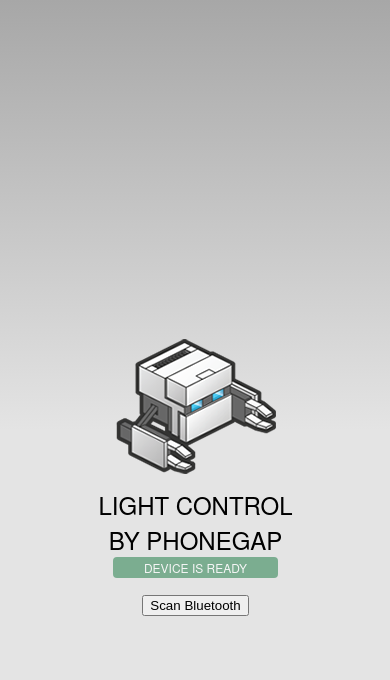
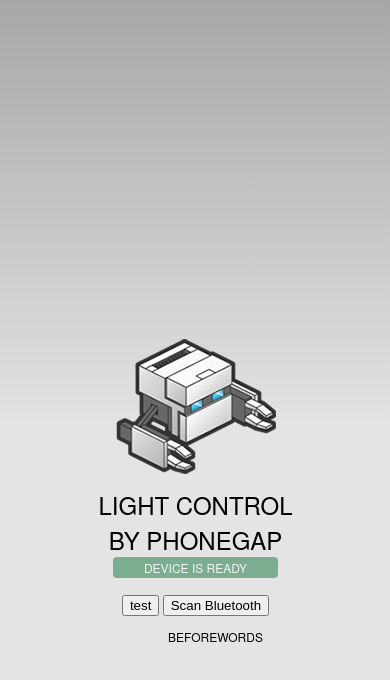
Before and after one commit to romanlutai/light-control, a plain HTML site: page www/index.html in a window 390 px wide. Both pictures are taken after a click on the button "Scan Bluetooth". Drawn offline with Linux system fonts and the light colour scheme; some packages are replaced by stand-ins of ours.

Commit message:
stepback to check the performance of the BluetoothSerial module
simpler script is written to check if it works on Android OS.
- Button "test" added to see if js works ar all. It returns ms and writes on page. Works both on Windows and Android OS
- Button "scan" now only checks if Bluetooth is truned on on the device and writes the result to the apge.
Works on Windows OS, freezes on Android OS.

```diff
--- a/www/index.html
+++ b/www/index.html
@@ -50,7 +50,8 @@
             <p class="event received">Device is Ready</p>
         </div>
         </br>
-        <button onclick="bt.scan()">Scan Bluetooth</button>
+        <button onclick="test()">test</button>
+        <button onclick="bt.check()">Scan Bluetooth</button>
         <div id="scan_bt_res">
             <ul id="bt_list">
             </ul>
--- a/www/js/bt.js
+++ b/www/js/bt.js
@@ -1,9 +1,20 @@
-// const device = require('device');
-// const bluetoothSerial = require('bluetoothSerial');
-
-//var btList = null;
-
+var btListHTML = document.getElementById('bt_list');
 var bt = {
+  check: function() {
+    btListHTML.innerHTML = ' beforewords ';
+    bluetoothSerial.isEnabled(
+//      var btListHTML = document.getElementById('bt_list');
+      function() {
+          console.log("Bluetooth is enabled");
+          btListHTML.innerHTML += 'enabled';
+      },
+      function() {
+          console.log("Bluetooth is *not* enabled");
+          btListHTML.innerHTML += 'NOT enabled';
+      }
+    );
+    btListHTML.innerHTML += ' afterwords ';
+  },
   scan: function() {
     var btListHTML = document.getElementById('bt_list');
     btListHTML.innerHTML = "";
@@ -34,3 +45,8 @@
     console.log(`User chose device Id ${deviceId}`);
   }
 }
+
+function test() {
+  var t = new Date();
+  document.getElementById('bt_list').innerHTML = t.getTime();
+}
```
